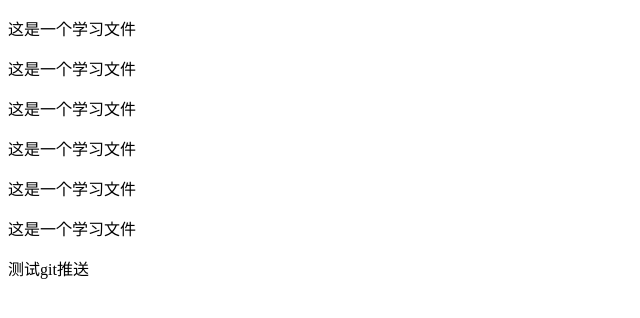
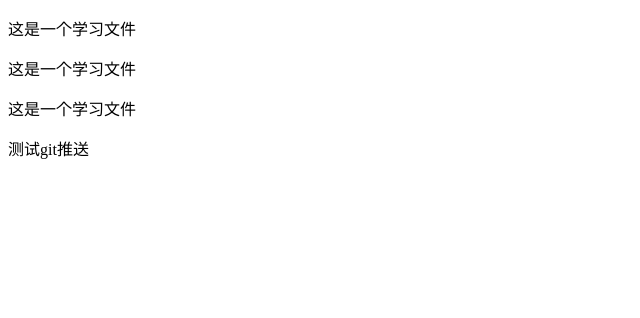
Before and after one commit to WorldWing/study_01, a plain HTML site: page index.html in a window 1280 px wide. Shown: the whole page, without its empty margins (0-640 px from the left). Drawn offline with Linux system fonts and the light colour scheme.

Commit message:
修改了index.html文件

```diff
--- a/index.html
+++ b/index.html
@@ -10,9 +10,6 @@
     <p>这是一个学习文件</p>
     <p>这是一个学习文件</p>
     <p>这是一个学习文件</p>
-    <p>这是一个学习文件</p>
-    <p>这是一个学习文件</p>
-    <p>这是一个学习文件</p>
     <p>测试git推送</p>
 </body>
 </html>
```
